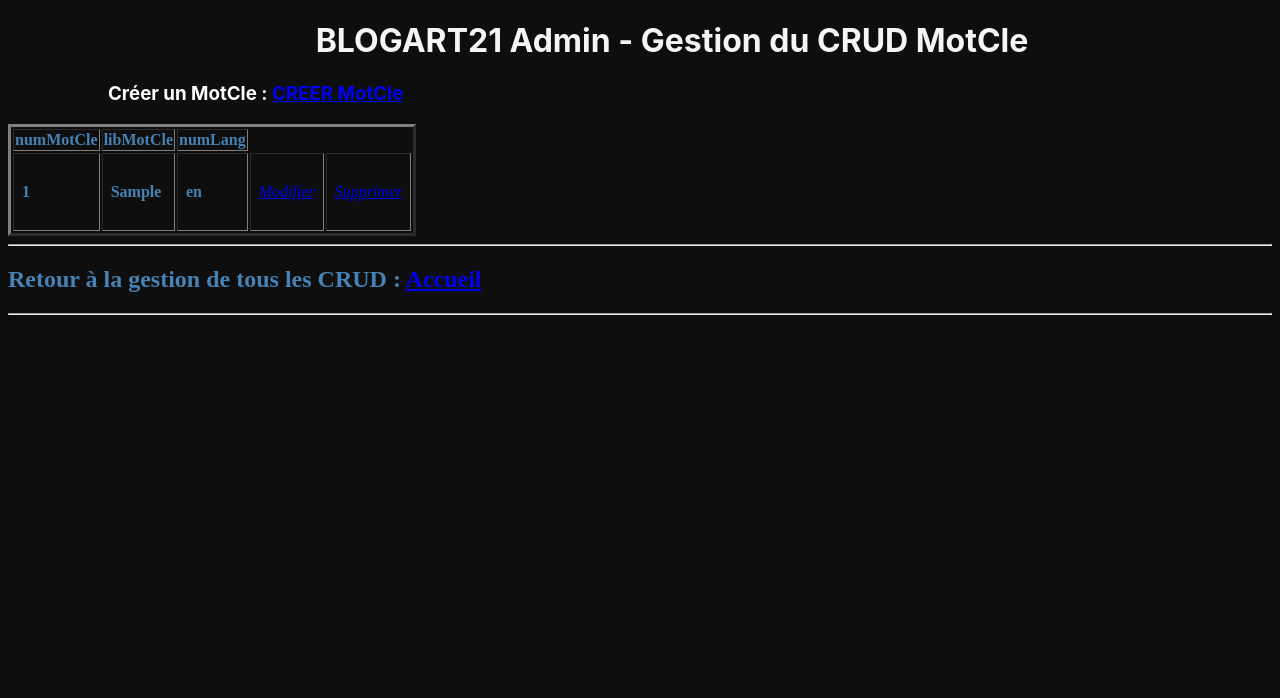
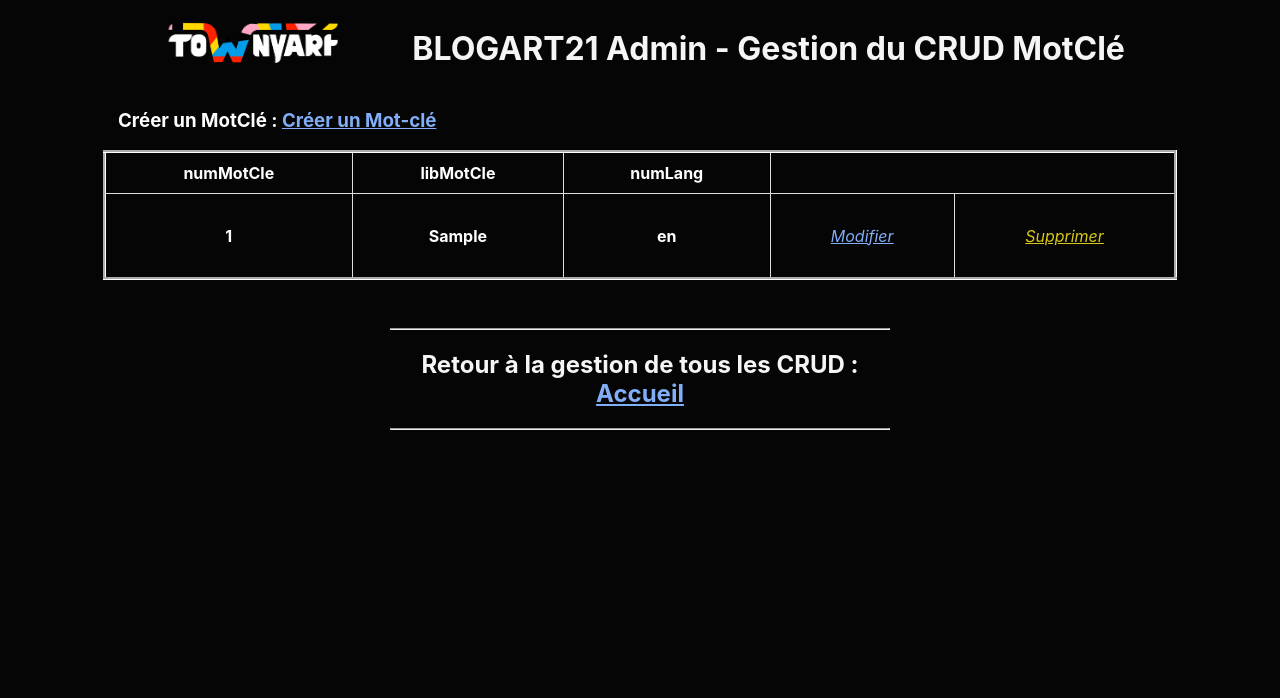
Before and after one commit to najouille/Blog-Art-Grp-2, a PHP site: page /BACK/motcle/motcle.php in a window 1280 px wide. Shown: the top 698 px of the page. Run offline with PHP 8.4, Linux system fonts and the light colour scheme; tables that the repository leaves empty hold one stand-in row (values such as "Sample post").

Commit message:
style back motcle

```diff
--- a/back/css/back-office.css
+++ b/back/css/back-office.css
@@ -1,7 +1,8 @@
 /* Back-office styling */
 
 .twa-back {
-    background-color: #0e0e0e;
+    background-color: #050505;
+    ;
 }
 
 h1 {
@@ -11,10 +12,24 @@ h1 {
     font-family: 'Manrope', -apple-system, BlinkMacSystemFont, 'Segoe UI', Roboto, Oxygen, Ubuntu, Cantarell, 'Open Sans', 'Helvetica Neue', sans-serif
 }
 
+h2 {
+    text-align: center;
+    color: whitesmoke;
+    font-family: 'Manrope', -apple-system, BlinkMacSystemFont, 'Segoe UI', Roboto, Oxygen, Ubuntu, Cantarell, 'Open Sans', 'Helvetica Neue', sans-serif
+}
+
 h3 {
-    margin-left: 100px;
+    margin-left: 110px;
     color: white;
     font-family: 'Manrope', -apple-system, BlinkMacSystemFont, 'Segoe UI', Roboto, Oxygen, Ubuntu, Cantarell, 'Open Sans', 'Helvetica Neue', sans-serif
+}
+
+a{
+   color:#81AEF7;
+}
+
+.link-delete{
+    color: #D8C816;
 }
 
 .logo {
@@ -50,3 +65,27 @@ h3 {
     padding: 10px;
     border: 1px solid #ddd
 }
+
+input{
+    cursor:pointer;
+    padding:5px 20px;
+    background-color:lightsteelblue;
+    border:line 2px white;
+    border-radius:5px;
+}
+
+select{
+    border:line 2px white;
+    border-radius:5px;
+}
+#footer-style{
+    padding: 40px;
+    max-width: 500px;
+    text-align: center;
+    font-family: 'Manrope', -apple-system, BlinkMacSystemFont, 'Segoe UI', Roboto, Oxygen, Ubuntu, Cantarell, 'Open Sans', 'Helvetica Neue', sans-serif;
+}
+
+#footer-container{
+    display: flex;
+    justify-content: center;
+}
--- a/back/css/style.css
+++ b/back/css/style.css
@@ -12,19 +12,25 @@ body {
 	color: steelblue;
 }
 
+#fieldset-container{
+	display: flex;
+	justify-content: center;
+	padding: 10px;
+}
 fieldset {
-	background-color: #fdf5e6; /* color: oldlace */
-	max-width: 600px; /* largeur maximale cadre */
+	background-color: rgba(255, 255, 255, 0.301); /* color: oldlace */
+	max-width: 800px; /* largeur maximale cadre */
 	padding: 16px; /* marge interne / sépare le contenu de la bordure	*/
 	/* Coins arrondis et couleur du cadre */
-	border: 2px solid grey;
+	border: 2px solid white;
 	-moz-border-radius: 8px;
 	-webkit-border-radius: 8px;
 	border-radius: 8px;
 }
 
 .legend1 {
-	color: #cc9900; /* color: yellow; */
+	font-family: 'Manrope', -apple-system, BlinkMacSystemFont, 'Segoe UI', Roboto, Oxygen, Ubuntu, Cantarell, 'Open Sans', 'Helvetica Neue', sans-serif;
+	color: white; /* color: yellow; */
 	margin-bottom: 0px;
 	margin-left: 16px;
 }
@@ -44,8 +50,9 @@ fieldset {
 }
 
 label {
+	font-family: 'Manrope', -apple-system, BlinkMacSystemFont, 'Segoe UI', Roboto, Oxygen, Ubuntu, Cantarell, 'Open Sans', 'Helvetica Neue', sans-serif;
 	font-weight: bold;
-	font-style: italic;
+	color: white;
 }
 
 .error {
@@ -79,8 +86,9 @@ span {
 }
 
 input {
-	border: 1px solid black;
+	border: 1px solid white;
 	background-color: #a6bede;
+
 }
 
 input[type="radio"] {
--- a/back/motCle/footer.php
+++ b/back/motCle/footer.php
@@ -12,7 +12,11 @@ require_once __DIR__ . '/../../util/utilErrOn.php';
 ?>
 
 <footer>
+    <div id="footer-container">
+    <div id="footer-style">
     <hr />
     <h2>Retour à la gestion de tous les CRUD : <a href="../../admin.php">Accueil</a></h2>
     <hr /><br />
+    </div>
+    </div>
 </footer>
--- a/back/motCle/motCle.php
+++ b/back/motCle/motCle.php
@@ -30,12 +30,14 @@ $motcle = new MOTCLE;
 
 
 <body class="twa-back">
+    <div class="title">
+        <img class='logo' src="../../front/assets/image/Townyart.png" alt="logo-townyart">
+        <h1>BLOGART21 Admin - Gestion du CRUD MotClé</h1>
+    </div>
 
-    <h1>BLOGART21 Admin - Gestion du CRUD MotCle</h1>
-
-    <h3>Créer un MotCle : <a href="./createMotCle.php">CREER MotCle</a></h3>
-
-    <table border='3'>
+    <h3>Créer un MotClé : <a href="./createMotCle.php">Créer un Mot-clé</a></h3>
+<div class='container-center' >
+    <table class='twa-table' border='3'>
         <thead>
             <tr>
                 <th>numMotCle</th>
@@ -61,7 +63,7 @@ $motcle = new MOTCLE;
                     </td>
                     <td><a href="./updateMotCle.php?id=<?= $row['numMotCle'] ?>"><i>Modifier</i></a>
                     </td>
-                    <td><a href="./deleteMotCle.php?id=<?= $row['numMotCle'] ?>"><i>Supprimer</i></a>
+                    <td><a class='link-delete' href="./deleteMotCle.php?id=<?= $row['numMotCle'] ?>"><i>Supprimer</i></a>
                     </td>
                 </tr>
 
@@ -70,7 +72,7 @@ $motcle = new MOTCLE;
             ?>
         </tbody>
     </table>
-
+</div>
     <?php
     require_once __DIR__ . '/footer.php';
     ?>
```
Also changed, not shown: back/motCle/updateMotCle.php (+12 -8 lines).
